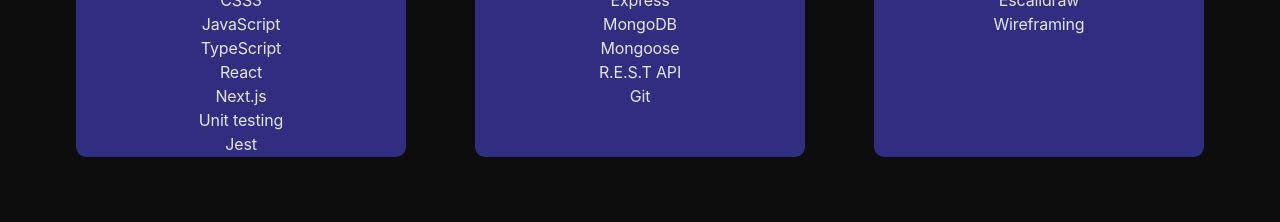
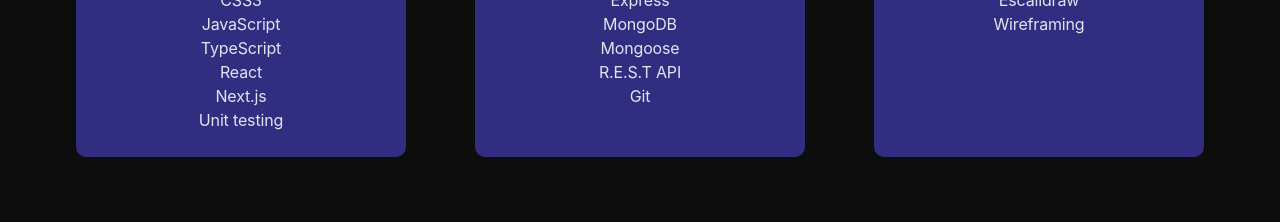
Before and after one commit to GeorgiNedyalkov/georginedyalkov.com, a React (Vite) app: page / in a window 1280 px wide. Shown: the part 1040-1262 px from the top of the page. Built offline with nearby package versions, Linux system fonts and the light colour scheme; the HTML template or start-up script is replaced by a standard one.

Commit message:
add two more skills

```diff
--- a/src/components/Skills/Skills.jsx
+++ b/src/components/Skills/Skills.jsx
@@ -38,7 +38,6 @@
             "React",
             "Next.js",
             "Unit testing",
-            "Jest",
         ],
     },
     {
```
